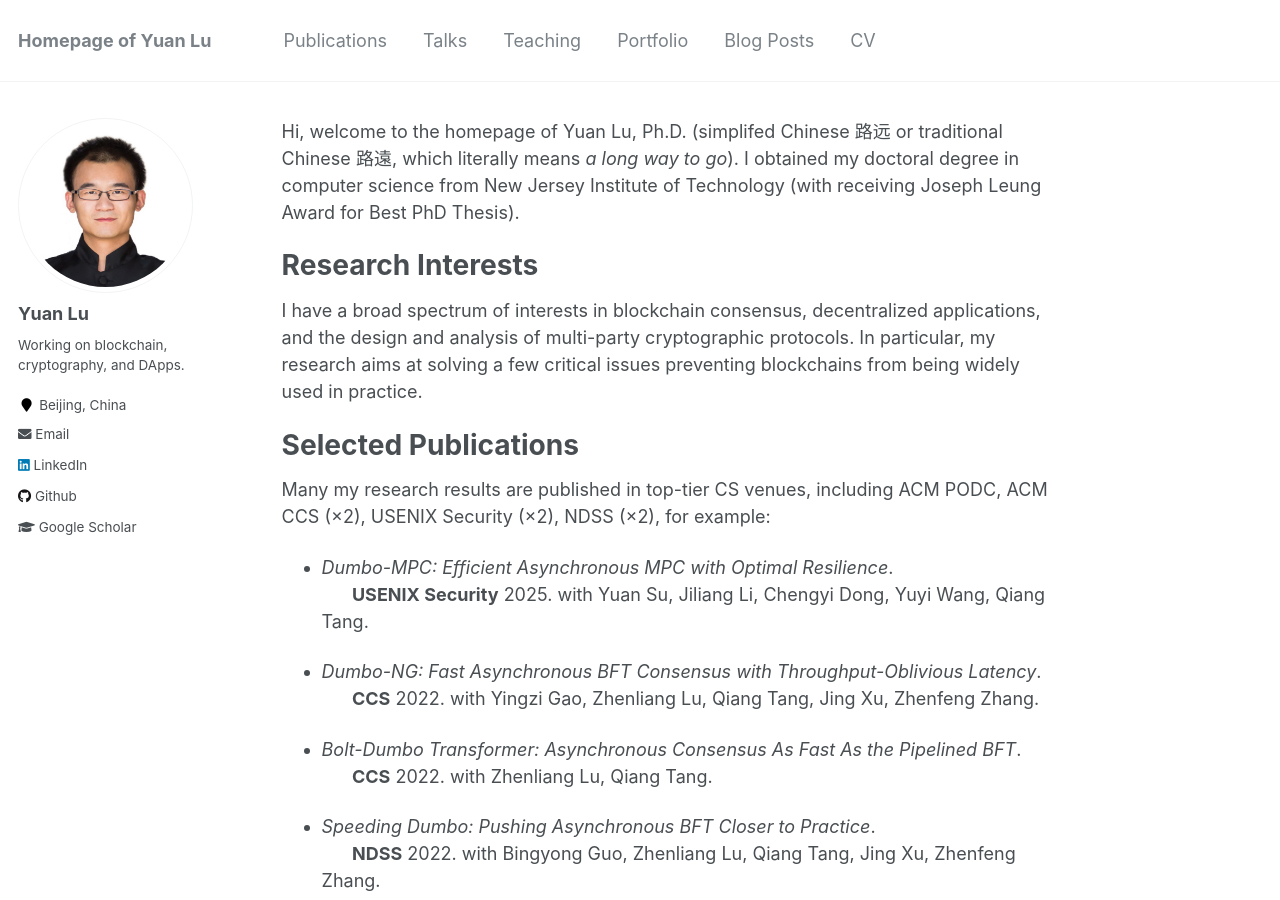
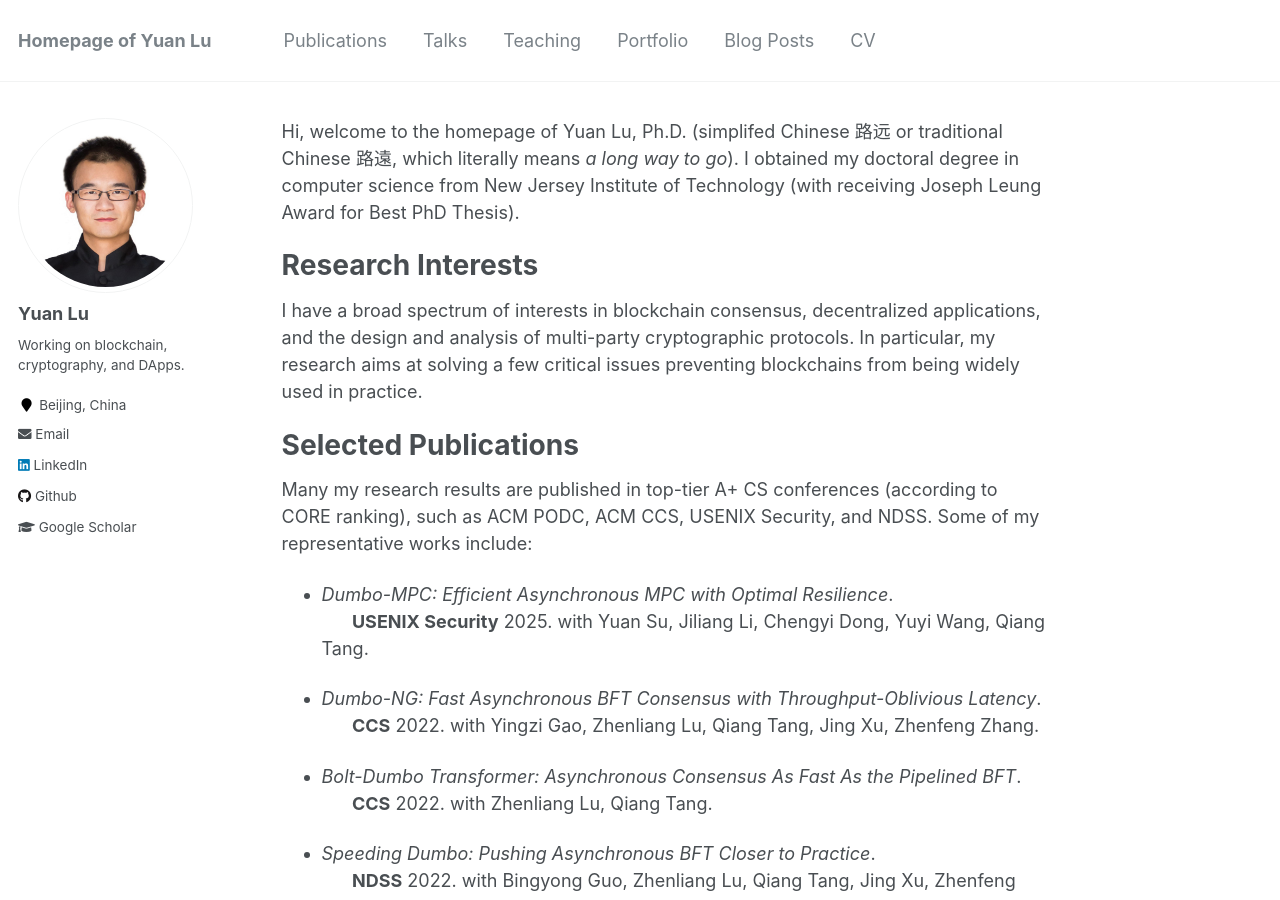
Before and after one commit to yylluu/yylluu.github.io, a Jekyll site: the page built from _pages/about.md, in a window 1280 px wide and 900 px high. Built offline with Jekyll 4.4.1, drawn with Linux system fonts in a browser that asks for light colours.

Commit message:
Update about.md

```diff
--- a/_pages/about.md
+++ b/_pages/about.md
@@ -21,7 +21,7 @@
 Selected Publications
 ======
 
-Many my research results are published in top-tier CS venues, including ACM PODC, ACM CCS (×2), USENIX Security (×2), NDSS (×2), for example:
+Many my research results are published in top-tier A+ CS conferences (according to CORE ranking), such as ACM PODC, ACM CCS, USENIX Security, and NDSS. Some of my representative works include:
 
 - *Dumbo-MPC: Efficient Asynchronous MPC with Optimal Resilience*.
      &nbsp; &nbsp; &nbsp; **USENIX Security** 2025. with Yuan Su, Jiliang Li, Chengyi Dong, Yuyi Wang, Qiang Tang.
```
